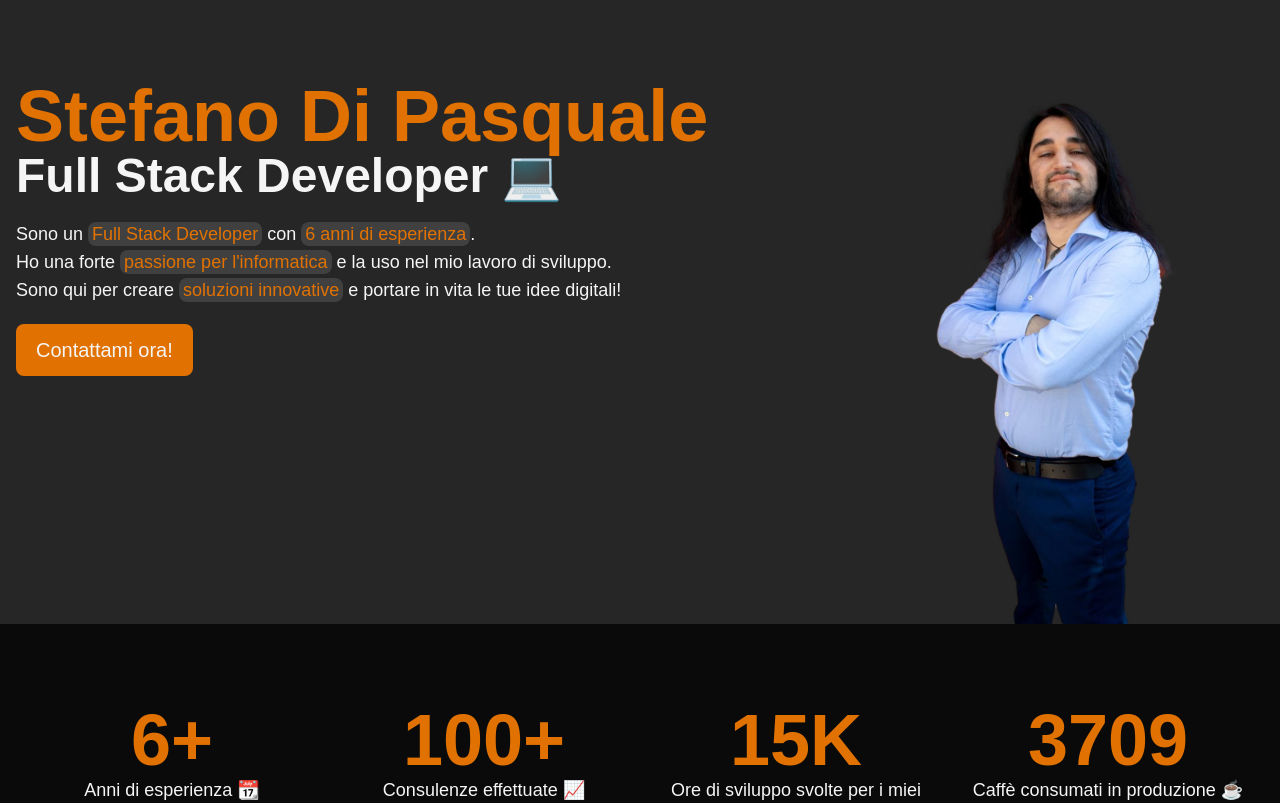
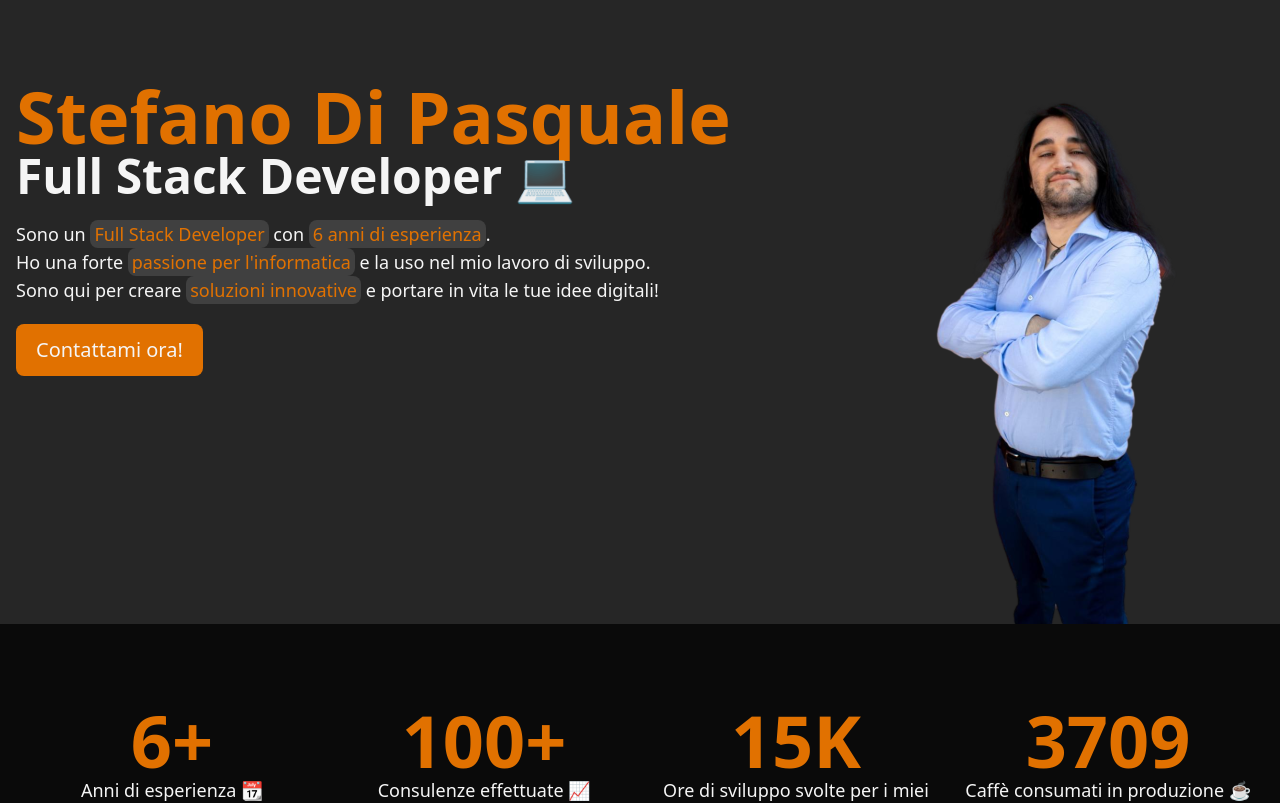
Before and after one commit to stefaniscion/my-portfolio, a SvelteKit app: page / in a window 1280 px wide. Shown: the top 803 px of the page. Built offline with nearby package versions, Linux system fonts and the light colour scheme; some icons are missing.

Commit message:
remove mona sans

```diff
--- a/src/app.css
+++ b/src/app.css
@@ -1,5 +1 @@
 @import 'tailwindcss';
-@import "@fontsource/mona-sans/400";
-@theme {
-  --font-mona-sans: 'Mona Sans', sans-serif;
-}
```
